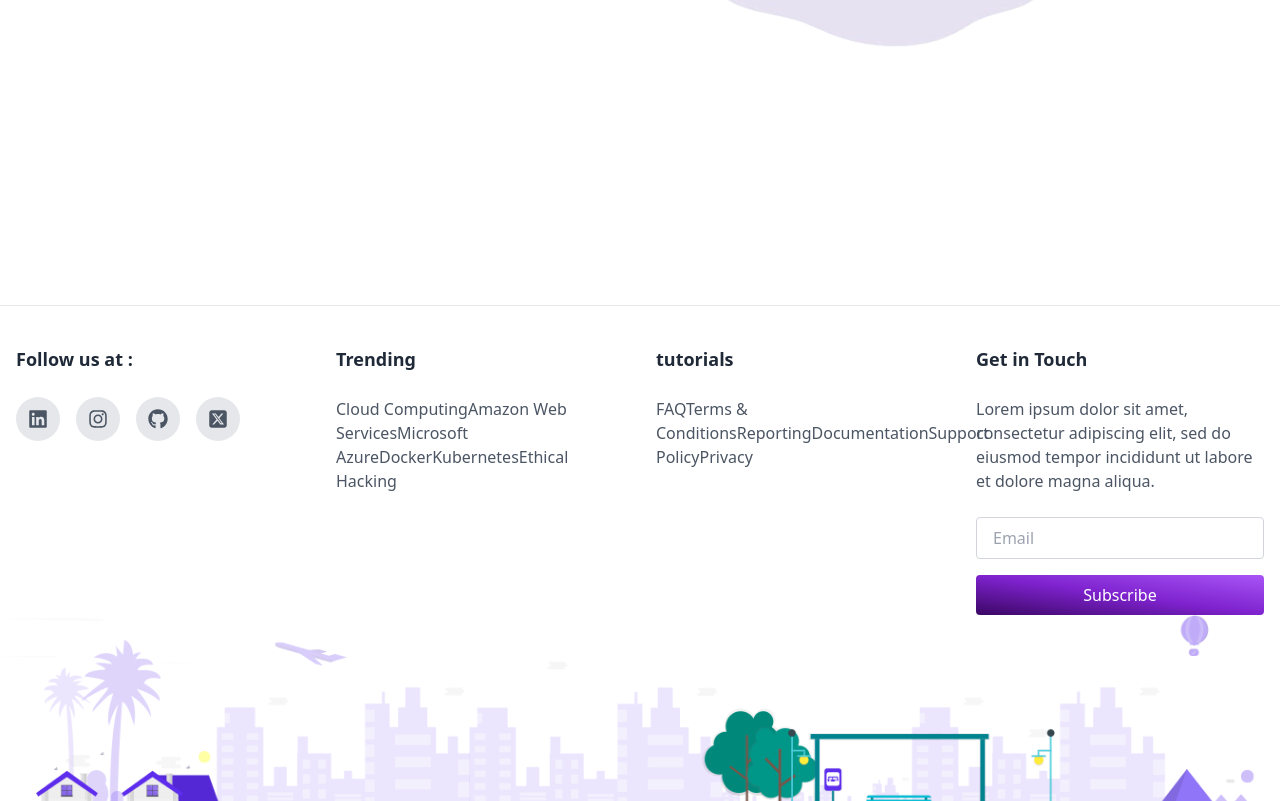
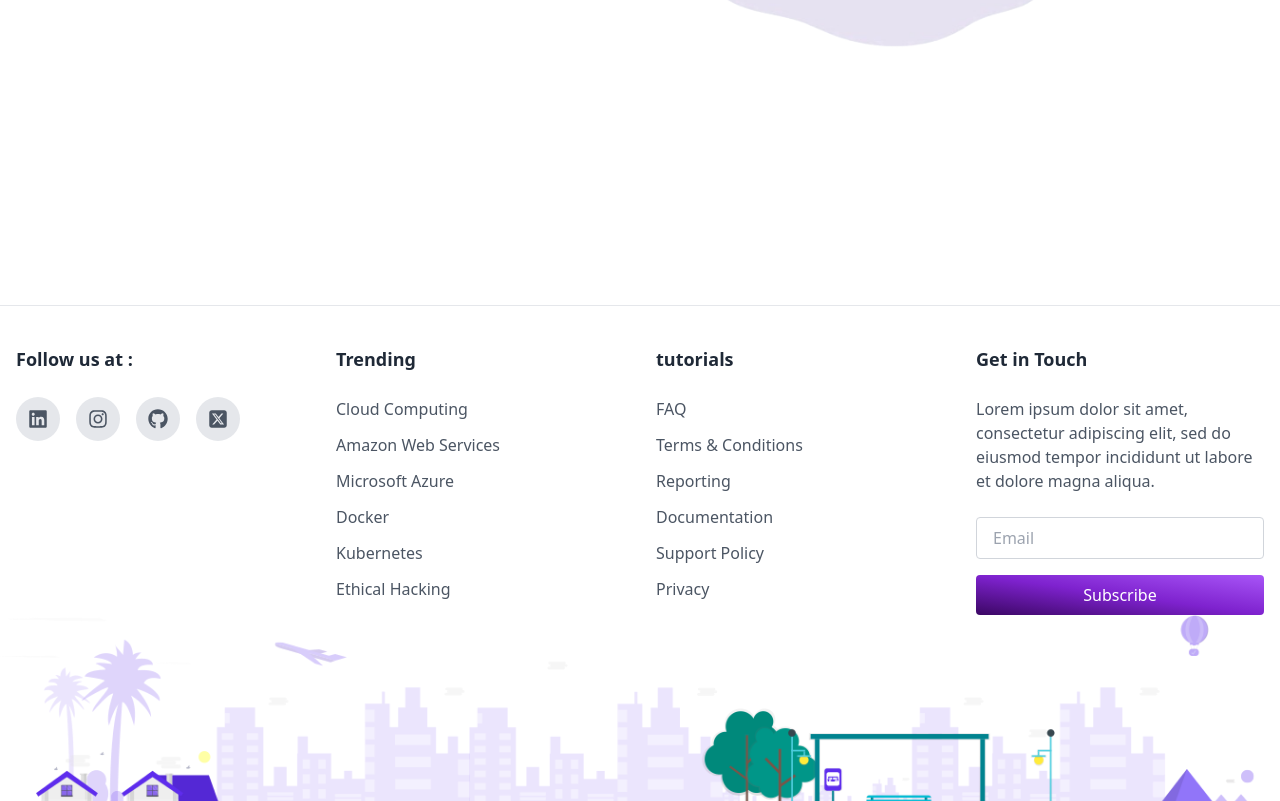
Before and after one commit to mardavsj/exam-rush, a Next.js app: page / in a window 1280 px wide. Shown: the part 495-1296 px from the top of the page. Built offline with nearby package versions, Linux system fonts and the light colour scheme.

Commit message:
footer completed

```diff
--- a/components/footer.js
+++ b/components/footer.js
@@ -67,7 +67,7 @@ const Footer = () => {
             <div className="w-1/4 px-4">
               <div className="wow fadeInLeft" data-wow-delay="0.4s">
                 <h3 className="text-lg font-semibold text-gray-800 mb-6">Trending</h3>
-                <ul className="list-none space-y-3">
+                <ul className="grid space-y-3">
                   <Link href="#" className="text-gray-600 hover:text-purple-600">Cloud Computing</Link>
                   <Link href="#" className="text-gray-600 hover:text-purple-600">Amazon Web Services</Link>
                   <Link href="#" className="text-gray-600 hover:text-purple-600">Microsoft Azure</Link>
@@ -80,7 +80,7 @@ const Footer = () => {
             <div className="w-1/4 px-4">
               <div className="wow fadeInLeft" data-wow-delay="0.6s">
                 <h3 className="text-lg font-semibold text-gray-800 mb-6">tutorials</h3>
-                <ul className="list-none space-y-3">
+                <ul className="grid space-y-3">
                   <Link href="/help/faq" className="text-gray-600 hover:text-purple-600">FAQ</Link>
                   <Link href="/help/termsCondition" className="text-gray-600 hover:text-purple-600">Terms & Conditions</Link>
                   <Link href="/help/report" className="text-gray-600 hover:text-purple-600">Reporting</Link>
```
